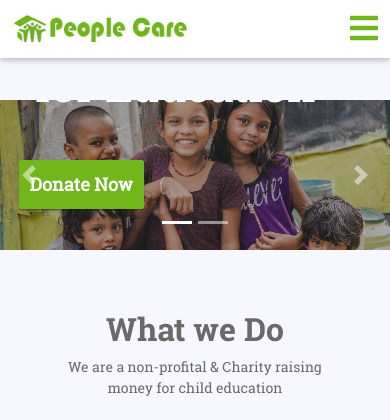
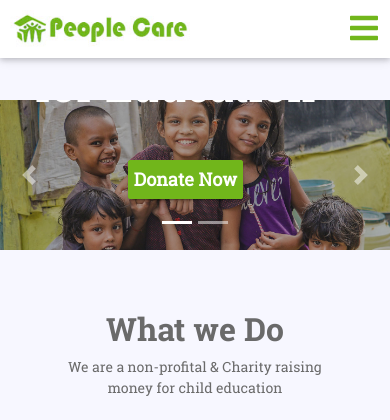
Before and after one commit to Dhruvi-shah-5040/TSFpayment_gateway, a Django app: page / in a window 390 px wide. Shown: the top 420 px of the page. Run offline with Django 3.2, Linux system fonts and the light colour scheme; some libraries are stand-ins or nearby versions.

Commit message:
Update index.html

```diff
--- a/app1/templates/index.html
+++ b/app1/templates/index.html
@@ -16,6 +16,8 @@
 
         .slider-detail .vbh .btn {
                 position:absolute;
+                padding: 5px 5px;
+                margin-left: 40%;
             }
         }
 
```
